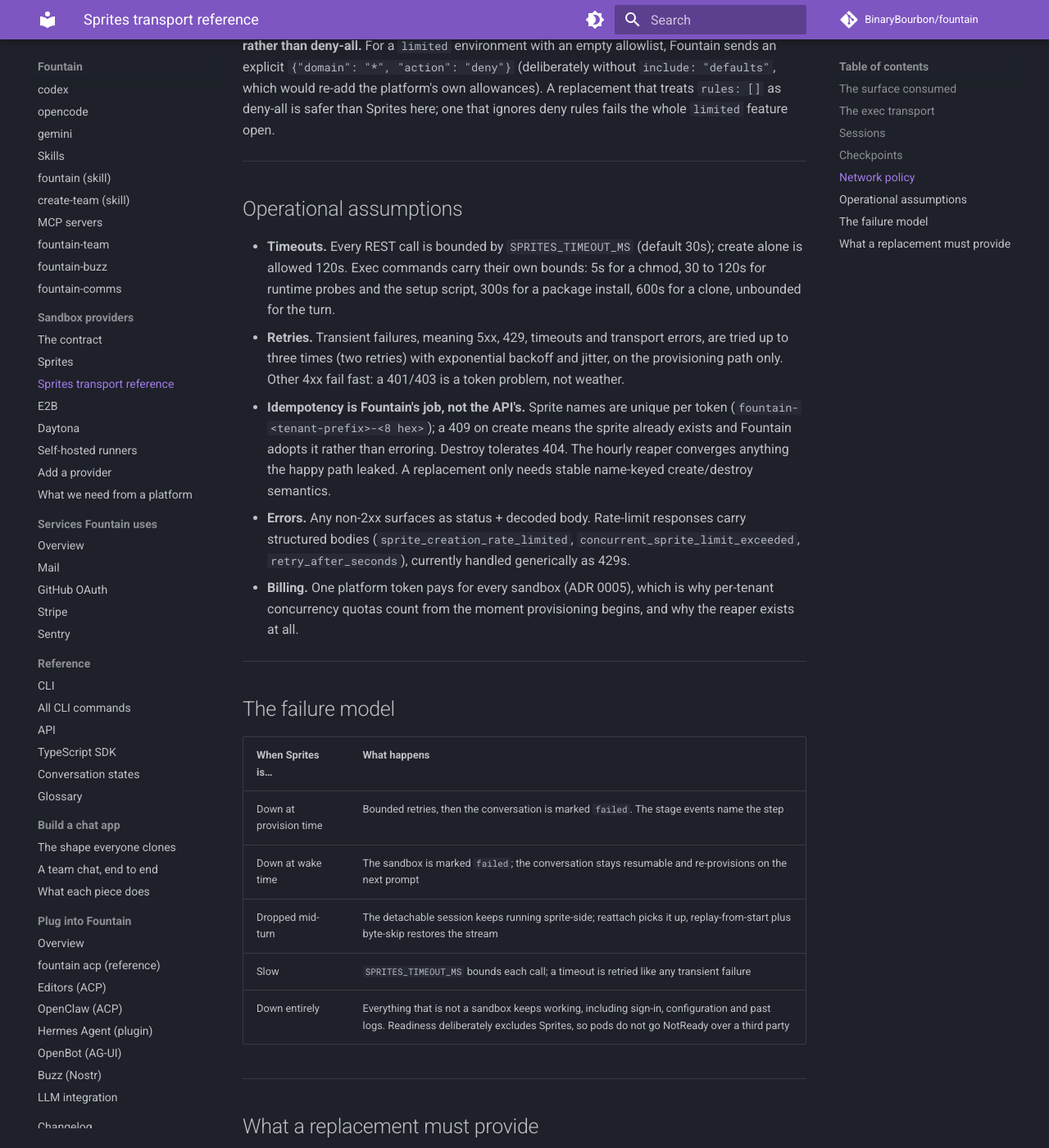
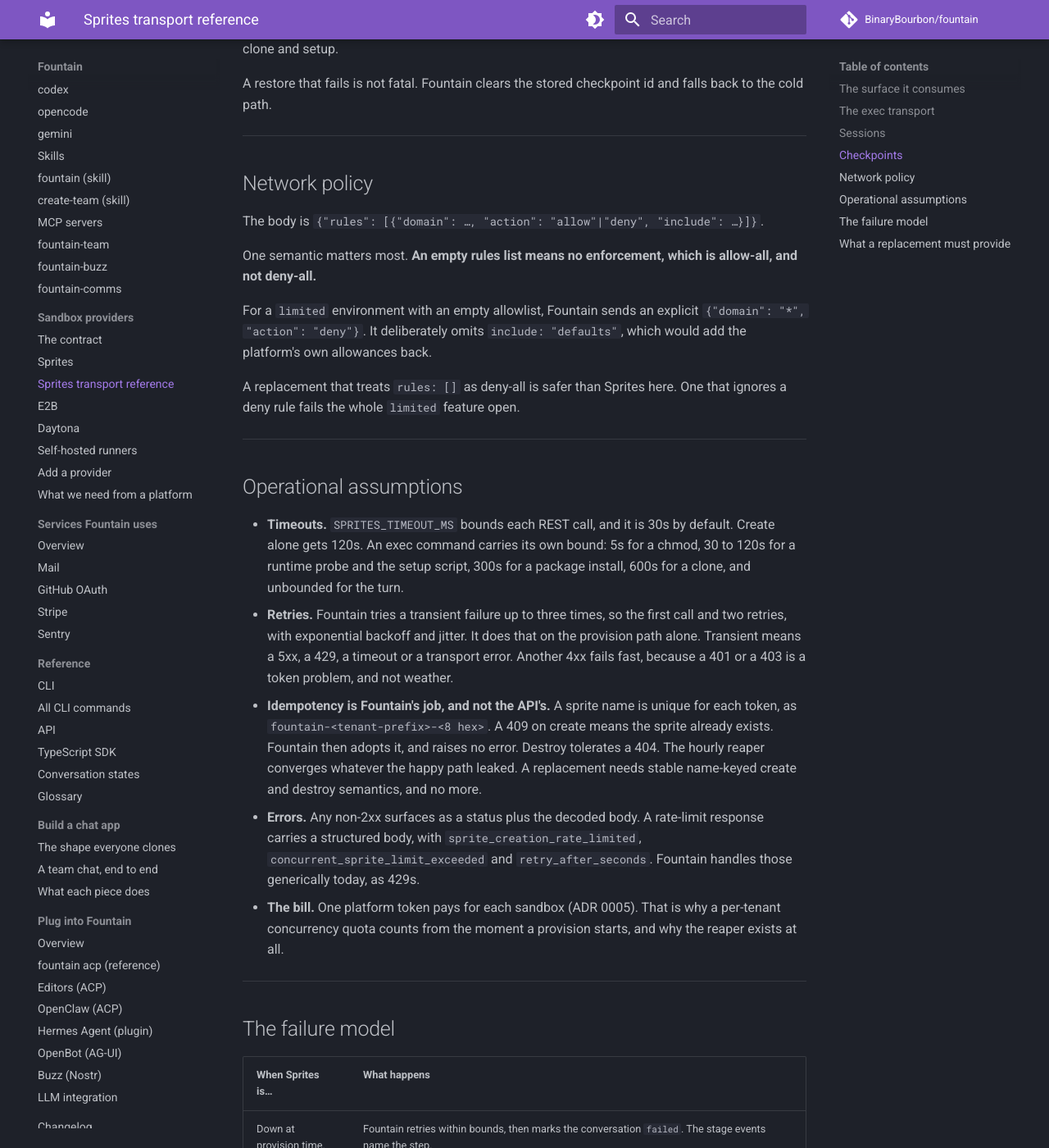
Before and after one commit to BinaryBourbon/fountain, an MkDocs documentation site: the page built from docs/integrations/sprites-contract.md, in a window 1280 px wide and 1400 px high, scrolled down 3349 px. Shown: the whole window at 82% size. Built offline with MkDocs 1.6.1 and Material for MkDocs 9.7.7, drawn with Linux system fonts in a browser that asks for light colours; comment, search, counter and statistics services are not loaded; some of the changed text lies outside the part shown.

Commit message:
docs(ste): rewrite the Sprites transport reference
Backlog: 11 -> 10.

```diff
--- a/docs/integrations/sprites-contract.md
+++ b/docs/integrations/sprites-contract.md
@@ -1,147 +1,162 @@
 # The Sprites transport reference
 
-This page documents the **Sprites adapter's** transport contract, meaning every
-endpoint `Fountain.Sandbox.Sprites` calls, the semantics it relies on, and
-the operational assumptions baked in. The provider-neutral contract every
-backend must meet is [the sandbox contract](sandbox-contract.md), which is the
-`Fountain.Sandbox` behaviour and its conformance suite
-(`Fountain.SandboxConformanceCase`), which the [E2B](e2b.md) and
-[Daytona](daytona.md) adapters also satisfy. Evaluating a new backend
-starts there; this page is the reference for what the original backend
-actually provides.
+This page documents the **Sprites adapter's** transport contract. It covers
+each endpoint that `Fountain.Sandbox.Sprites` calls, the semantics it depends
+on, and the operational assumptions baked into it.
 
-Setup and cost model are in the [Sprites integration guide](sprites.md).
-Transport summary: REST over HTTPS with `Authorization: Bearer <token>`, one
-WebSocket transport for command execution, and an NDJSON-streaming endpoint
-for checkpoints.
+[The sandbox contract](sandbox-contract.md) is the provider-neutral contract
+that each backend must meet. That is the `Fountain.Sandbox` behaviour and its
+conformance suite, `Fountain.SandboxConformanceCase`, which the
+[E2B](e2b.md) and [Daytona](daytona.md) adapters also satisfy. To evaluate a
+new backend, start there. This page is the reference for what the first
+backend truly provides.
+
+The [Sprites integration guide](sprites.md) holds the setup and the cost
+model.
+
+Here is the transport in one line. It is REST over HTTPS with
+`Authorization: Bearer <token>`, one WebSocket transport for command
+execution, and an endpoint that streams NDJSON for checkpoints.
 
 ---
 
-## The surface consumed
+## The surface it consumes
 
 | Operation | Endpoint | What depends on it |
 |---|---|---|
-| Create sprite | `POST /v1/sprites`, JSON `{"name": …}`, allowed 120s | Every conversation start |
-| Get sprite | `GET /v1/sprites/{name}`, where 404 → not-found | Waking a conversation, sandbox reuse |
-| Destroy sprite | `DELETE /v1/sprites/{name}`, where **404 counts as success** | Terminate, the max-lifetime ceiling, the reaper, account deletion (idle suspension deliberately calls nothing, since the sprite scales to zero on its own) |
-| List sprites | `GET /v1/sprites`, paginated, see below | The reaper's hourly reconciliation |
-| Write file | `PUT /v1/sprites/{name}/fs/write?path=…&workingDir=…&mode=…&mkdirParents=…`, raw body | The env file, inline skills, runtime config files |
-| Execute (blocking) | WebSocket `/v1/sprites/{name}/exec`, run to exit, collect output | Package installs, git clones, setup scripts, runtime preparation |
-| Execute (streaming) | Same WebSocket, `detachable=true` | The agent turn itself |
-| List sessions | `GET /v1/sprites/{name}/exec` → `{"sessions": […]}` | Reattaching after a deploy or crash |
-| Attach session | WebSocket `/v1/sprites/{name}/exec/{session_id}` | Resuming a running turn |
-| Checkpoint create | `POST /v1/sprites/{name}/checkpoint`, NDJSON response | Warm starts |
-| Checkpoint restore | `POST /v1/sprites/{name}/checkpoints/{id}/restore`, NDJSON response | Warm starts |
-| Network policy | `POST /v1/sprites/{name}/policy/network`, where success is **exactly 204** | Environments with `networking_type: limited` |
+| Create a sprite | `POST /v1/sprites`, JSON `{"name": …}`, allowed 120s. | Each conversation start. |
+| Get a sprite | `GET /v1/sprites/{name}`, where 404 means not found. | A wake, and sandbox reuse. |
+| Destroy a sprite | `DELETE /v1/sprites/{name}`, where **404 counts as success**. | Terminate, the max-lifetime ceiling, the reaper, and account deletion. An idle suspend deliberately calls nothing, because the sprite scales to zero on its own. |
+| List sprites | `GET /v1/sprites`, paginated, as below. | The reaper's hourly reconciliation. |
+| Write a file | `PUT /v1/sprites/{name}/fs/write?path=…&workingDir=…&mode=…&mkdirParents=…`, with a raw body. | The env file, inline skills, and the runtime config files. |
+| Execute, and block | A WebSocket at `/v1/sprites/{name}/exec`. Run to exit, then collect the output. | Package installs, git clones, setup scripts, and the runtime preparation. |
+| Execute, and stream | The same WebSocket, with `detachable=true`. | The agent turn itself. |
+| List sessions | `GET /v1/sprites/{name}/exec` → `{"sessions": […]}` | A reattach after a deploy or a crash. |
+| Attach a session | A WebSocket at `/v1/sprites/{name}/exec/{session_id}`. | A resume of a turn that runs. |
+| Create a checkpoint | `POST /v1/sprites/{name}/checkpoint`, with an NDJSON response. | A warm start. |
+| Restore a checkpoint | `POST /v1/sprites/{name}/checkpoints/{id}/restore`, with an NDJSON response. | A warm start. |
+| Set a network policy | `POST /v1/sprites/{name}/policy/network`, where success is **exactly 204**. | An environment with `networking_type: limited`. |
 
-Pagination on `GET /v1/sprites` works as follows. The server pages (at 50, its choice, and the
-client sends no page-size parameter) and the response carries `sprites`,
-`has_more`, and `next_continuation_token`; the client passes
-`continuation_token` back until `has_more` is false. Fountain refuses to act
-on a partial listing, because a reconciler that saw half the account would draw
-exactly the wrong conclusions.
+Pagination on `GET /v1/sprites` works like this. The server pages, at 50,
+which is its choice, and the client sends no page-size parameter. The response
+carries `sprites`, `has_more` and `next_continuation_token`. The client passes
+`continuation_token` back until `has_more` is false.
+
+Fountain refuses to act on a partial list. A reconciler that saw half the
+account would draw exactly the wrong conclusions.
 
 ---
 
 ## The exec transport
 
-Command execution is a WebSocket upgrade of `/v1/sprites/{name}/exec`
-(bearer token re-sent on the upgrade; ten seconds to complete it). The
-command travels in the query string: `path` plus one repeated `cmd` per argv
-entry, repeated `env=KEY=VALUE` pairs, `stdin=true|false`, optional `dir`,
-optional `tty` with `rows`/`cols`, optional `detachable=true`.
+Command execution is a WebSocket upgrade of `/v1/sprites/{name}/exec`. The
+client sends the bearer token again on the upgrade, and has ten seconds to
+complete it.
 
-Frames are binary with a one-byte stream id prefix:
+The command travels in the query string. That is `path`, one repeated `cmd`
+for each argv entry, repeated `env=KEY=VALUE` pairs, and `stdin=true|false`.
+It also takes an optional `dir`, an optional `tty` with `rows` and `cols`, and
+an optional `detachable=true`.
+
+Frames are binary, with a one-byte stream id in front.
 
 | First byte | Meaning |
 |---|---|
-| `0` | stdin (client → server) |
-| `1` | stdout |
-| `2` | stderr |
-| `3` | exit, followed by a 4-byte big-endian exit code |
-| `4` | stdin EOF (client → server) |
+| `0` | stdin, client to server. |
+| `1` | stdout. |
+| `2` | stderr. |
+| `3` | exit, and then a 4-byte big-endian exit code. |
+| `4` | stdin EOF, client to server. |
 
-In TTY mode the prefix disappears, so binary frames are raw terminal bytes and
-JSON text frames carry control messages (`exit`, `resize`, `port`).
+In TTY mode the prefix disappears. A binary frame is then raw terminal bytes,
+and a JSON text frame carries a control message, which is `exit`, `resize` or
+`port`.
 
-Two subtleties Fountain relies on.
+Fountain depends on two subtleties.
 
-- **A close without an exit frame is treated as exit 0.** A replacement that
-  drops connections without sending frame `3` will make failed commands look
-  successful.
-- Per-command timeouts are enforced client-side; the turn itself runs
-  unbounded and is ended by the [sandbox lifecycle](../architecture.md), not
-  by the transport.
+- **A close with no exit frame counts as exit 0.** A replacement that drops a
+  connection and sends no frame `3` makes a failed command look successful.
+- The client enforces the timeout for each command. The turn itself runs
+  unbounded, and the [sandbox lifecycle](../architecture.md) ends it. The
+  transport does not.
 
 ---
 
 ## Sessions
 
-`detachable=true` on the spawn is the contract that makes deploys survivable:
-the sprite-side process keeps running when the WebSocket drops, appears in
-`GET /v1/sprites/{name}/exec` (with `id`, `command`, `created`,
-`last_activity`, `is_active`, `tty`), and can be re-joined at
+`detachable=true` on the spawn is the contract that lets a deploy happen
+safely. The process on the sprite side continues when the WebSocket drops.
+It appears in `GET /v1/sprites/{name}/exec`, with `id`, `command`, `created`,
+`last_activity`, `is_active` and `tty`. You can re-join it at
 `/v1/sprites/{name}/exec/{session_id}`.
 
-- A detached session reports `is_active: false` while nobody is connected,
-  Fountain deliberately does not filter on it.
-- **Attach replays the session's buffered output from the beginning, then
-  tails.** There is no offset parameter. Fountain de-duplicates by counting
-  the bytes it already persisted per stream and dropping that many from the
-  replayed head, so a replacement must replay-from-start for that arithmetic to
-  hold.
+- A detached session reports `is_active: false` while nobody holds a
+  connection to it. Fountain deliberately does not filter on that field.
+- **An attach replays the session's buffered output from the start, then
+  tails.** There is no offset parameter. Fountain removes the duplicates. It
+  counts the bytes it already persisted for each stream, then drops that many
+  from the head of the replay. A replacement must replay from the start, or
+  that arithmetic breaks.
 
 ---
 
 ## Checkpoints
 
-Create (`…/checkpoint`, singular) and restore
-(`…/checkpoints/{id}/restore`, plural) both answer with NDJSON, one JSON
-object per line as `{"type": "info"|"stdout"|"stderr"|"error", …}`, and the
-create stream surfaces the new checkpoint's id, which Fountain stores on the
-environment. The promise relied on: restoring a checkpoint reproduces the
-filesystem state at create time, so the cold pipeline (packages, clone,
-setup) can be skipped entirely. A failed restore is non-fatal, and Fountain
-clears the stored checkpoint id and falls back to the cold path.
+Create is `…/checkpoint`, singular. Restore is `…/checkpoints/{id}/restore`,
+plural. Both answer with NDJSON, one JSON object for each line, as
+`{"type": "info"|"stdout"|"stderr"|"error", …}`. The create stream surfaces
+the new checkpoint's id, and Fountain stores that on the environment.
+
+Here is the promise Fountain depends on. To restore a checkpoint reproduces
+the filesystem state at the moment of the create. Fountain can then skip the
+cold pipeline, which is packages, clone and setup.
+
+A restore that fails is not fatal. Fountain clears the stored checkpoint id
+and falls back to the cold path.
 
 ---
 
 ## Network policy
 
-`{"rules": [{"domain": …, "action": "allow"|"deny", "include": …}]}`, and
-the one semantic that matters most: **an empty rules list means no
-enforcement, meaning allow-all rather than deny-all.** For a `limited` environment with an
-empty allowlist, Fountain sends an explicit `{"domain": "*", "action":
-"deny"}` (deliberately without `include: "defaults"`, which would re-add the
-platform's own allowances). A replacement that treats `rules: []` as
-deny-all is safer than Sprites here; one that ignores deny rules fails the
-whole `limited` feature open.
+The body is
+`{"rules": [{"domain": …, "action": "allow"|"deny", "include": …}]}`.
+
+One semantic matters most. **An empty rules list means no enforcement, which
+is allow-all, and not deny-all.**
+
+For a `limited` environment with an empty allowlist, Fountain sends an
+explicit `{"domain": "*", "action": "deny"}`. It deliberately omits
+`include: "defaults"`, which would add the platform's own allowances back.
+
+A replacement that treats `rules: []` as deny-all is safer than Sprites here.
+One that ignores a deny rule fails the whole `limited` feature open.
 
 ---
 
 ## Operational assumptions
 
-- **Timeouts.** Every REST call is bounded by `SPRITES_TIMEOUT_MS` (default
-  30s); create alone is allowed 120s. Exec commands carry their own bounds:
-  5s for a chmod, 30 to 120s for runtime probes and the setup script, 300s for a
-  package install, 600s for a clone,
-  unbounded for the turn.
-- **Retries.** Transient failures, meaning 5xx, 429, timeouts and transport errors,
-  are tried up to three times (two retries) with exponential backoff and
-  jitter, on the provisioning path only. Other 4xx fail fast: a 401/403 is a token problem,
-  not weather.
-- **Idempotency is Fountain's job, not the API's.** Sprite names are unique
-  per token (`fountain-<tenant-prefix>-<8 hex>`); a 409 on create means the
-  sprite already exists and Fountain adopts it rather than erroring. Destroy
-  tolerates 404. The hourly reaper converges anything the happy path leaked.
-  A replacement only needs stable name-keyed create/destroy semantics.
-- **Errors.** Any non-2xx surfaces as status + decoded body. Rate-limit
-  responses carry structured bodies (`sprite_creation_rate_limited`,
-  `concurrent_sprite_limit_exceeded`, `retry_after_seconds`), currently
-  handled generically as 429s.
-- **Billing.** One platform token pays for every sandbox (ADR 0005), which
-  is why per-tenant concurrency quotas count from the moment provisioning
-  begins, and why the reaper exists at all.
+- **Timeouts.** `SPRITES_TIMEOUT_MS` bounds each REST call, and it is 30s by
+  default. Create alone gets 120s. An exec command carries its own bound: 5s
+  for a chmod, 30 to 120s for a runtime probe and the setup script, 300s for a
+  package install, 600s for a clone, and unbounded for the turn.
+- **Retries.** Fountain tries a transient failure up to three times, so the
+  first call and two retries, with exponential backoff and jitter. It does
+  that on the provision path alone. Transient means a 5xx, a 429, a timeout or
+  a transport error. Another 4xx fails fast, because a 401 or a 403 is a token
+  problem, and not weather.
+- **Idempotency is Fountain's job, and not the API's.** A sprite name is
+  unique for each token, as `fountain-<tenant-prefix>-<8 hex>`. A 409 on
+  create means the sprite already exists. Fountain then adopts it, and raises
+  no error. Destroy tolerates a 404. The hourly reaper converges
+  whatever the happy path leaked. A replacement needs stable name-keyed create
+  and destroy semantics, and no more.
+- **Errors.** Any non-2xx surfaces as a status plus the decoded body. A
+  rate-limit response carries a structured body, with
+  `sprite_creation_rate_limited`, `concurrent_sprite_limit_exceeded` and
+  `retry_after_seconds`. Fountain handles those generically today, as 429s.
+- **The bill.** One platform token pays for each sandbox (ADR 0005). That is
+  why a per-tenant concurrency quota counts from the moment a provision
+  starts, and why the reaper exists at all.
 
 ---
 
@@ -149,20 +164,22 @@
 
 | When Sprites is… | What happens |
 |---|---|
-| Down at provision time | Bounded retries, then the conversation is marked `failed`. The stage events name the step |
-| Down at wake time | The sandbox is marked `failed`; the conversation stays resumable and re-provisions on the next prompt |
-| Dropped mid-turn | The detachable session keeps running sprite-side; reattach picks it up, replay-from-start plus byte-skip restores the stream |
-| Slow | `SPRITES_TIMEOUT_MS` bounds each call; a timeout is retried like any transient failure |
-| Down entirely | Everything that is not a sandbox keeps working, including sign-in, configuration and past logs. Readiness deliberately excludes Sprites, so pods do not go NotReady over a third party |
+| Down at provision time. | Fountain retries within bounds, then marks the conversation `failed`. The stage events name the step. |
+| Down at wake time. | Fountain marks the sandbox `failed`. The conversation stays resumable, and re-provisions on the next prompt. |
+| Dropped mid-turn. | The detachable session continues on the sprite side. A reattach picks it up, and replay-from-start plus the byte skip restores the stream. |
+| Slow. | `SPRITES_TIMEOUT_MS` bounds each call, and Fountain retries a timeout like any other transient failure. |
+| Down entirely. | Everything that is not a sandbox still works, which includes sign-in, configuration and past logs. Readiness deliberately leaves Sprites out, so a pod does not go NotReady over a third party. |
 
 ---
 
 ## What a replacement must provide
 
-The checklist version: the twelve operations above, bearer auth, name-keyed
-idempotent create/destroy (409 on duplicate, 404-tolerant delete), the
-stream-id frame protocol with a real exit frame, detachable sessions with
-replay-from-start, NDJSON checkpoints that actually restore filesystem
-state, deny-capable network policy, and `has_more`/`next_continuation_token`
-pagination. Get those semantics right, including the four subtle ones called
-out above, and `SPRITES_BASE_URL` is the only thing that changes.
+Here is the checklist. It needs the twelve operations above and bearer auth.
+It needs name-keyed idempotent create and destroy, with a 409 on a duplicate
+and a delete that tolerates a 404. It needs the stream-id frame protocol with
+a real exit frame, and detachable sessions that replay from the start. It
+needs NDJSON checkpoints that truly restore filesystem state, a network policy
+that can deny, and `has_more` and `next_continuation_token` pagination.
+
+Get those semantics right, and the four subtle ones above with them.
+`SPRITES_BASE_URL` is then the only thing that changes.
```
Also changed, not shown: 1 other file.
